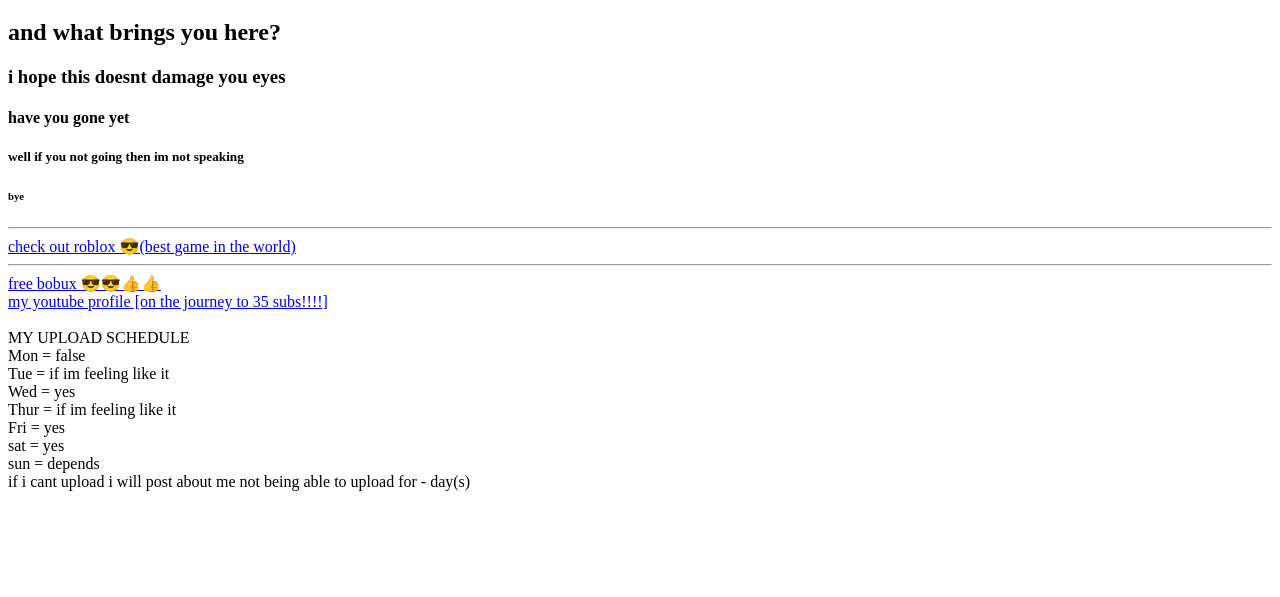
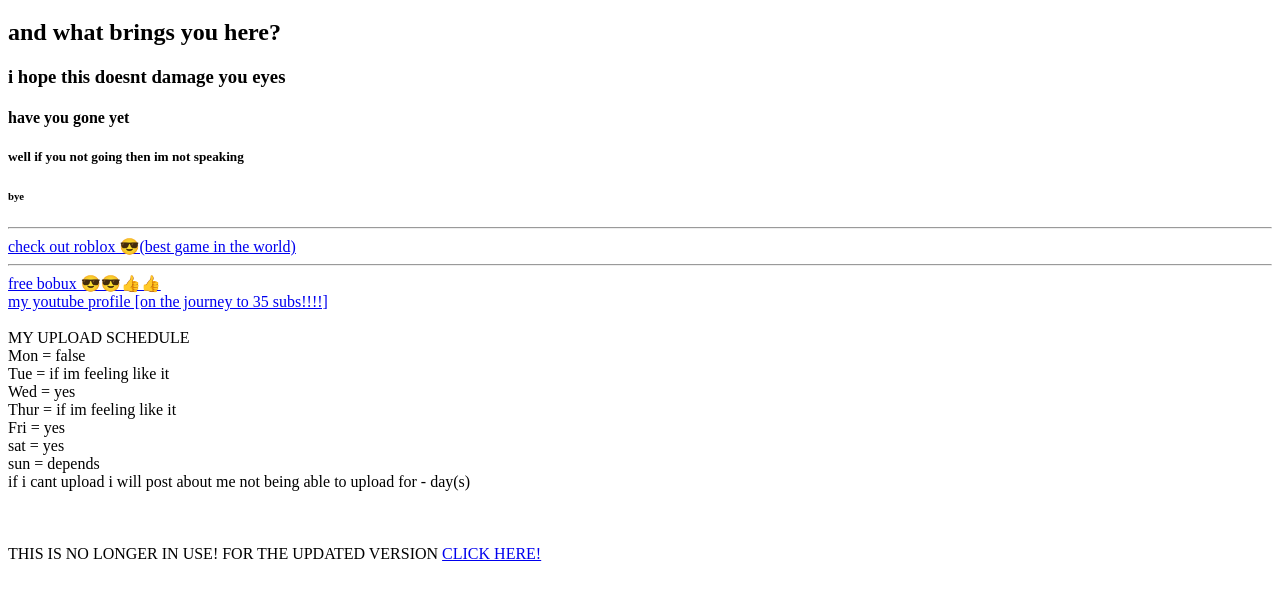
Before and after one commit to UnofficialNoobYT/Upload, a plain HTML site: page index.html in a window 1280 px wide. Shown: the part 87-684 px from the top of the page. Drawn offline with Linux system fonts and the light colour scheme.

Commit message:
Add files via upload

```diff
--- a/index.html
+++ b/index.html
@@ -38,5 +38,10 @@
         sun = depends
         <br>
         if i cant upload i will post about me not being able to upload for - day(s)
+        <br>
+        <br>
+        <br>
+        <br>
+        THIS IS NO LONGER IN USE! FOR THE UPDATED VERSION <a href="https://unofficialnoobyt.github.io/UnofficialNoob/">CLICK HERE!</a>
     </body>
 </html>
```
